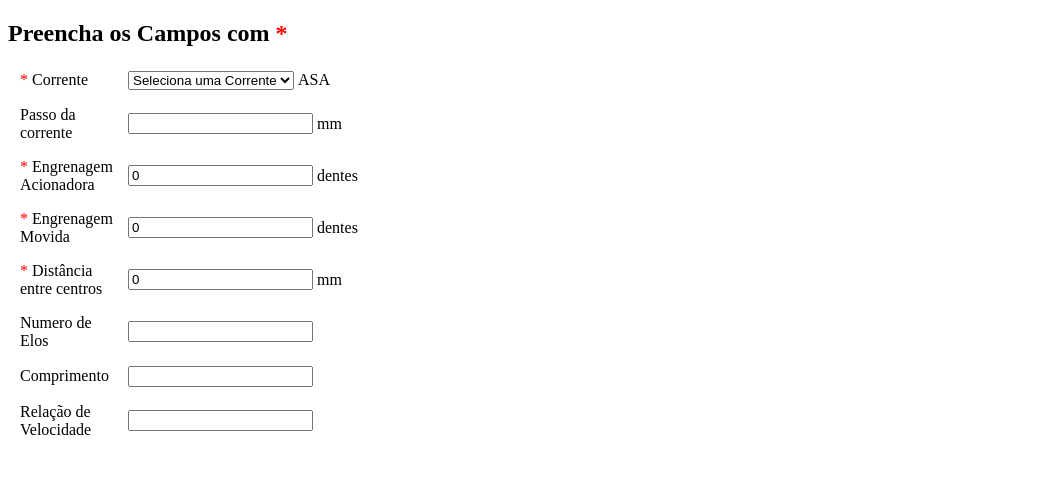
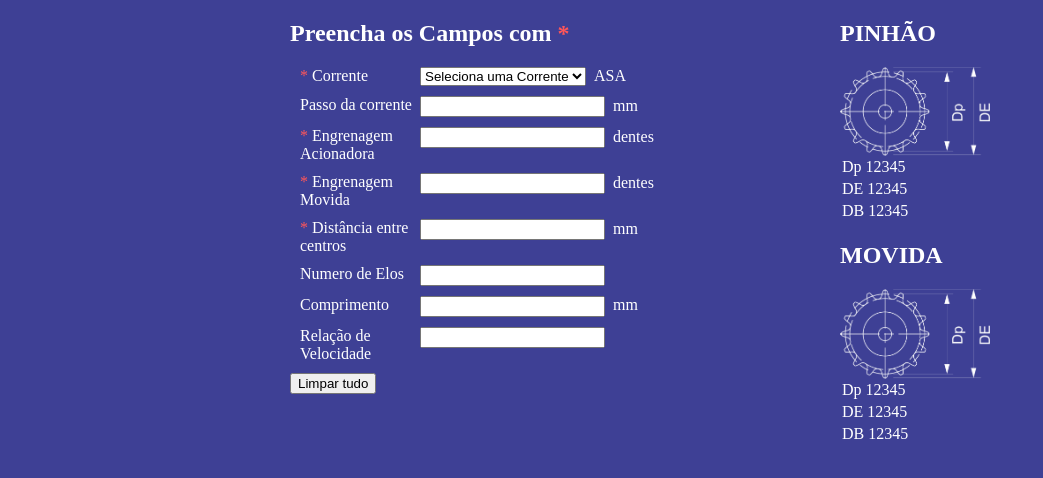
Before and after one commit to PedroOberto/-Calculadora-de-roda-dentada-e-comprimento-da-corrente, a plain HTML site: page index.html in a window 1280 px wide. Shown: the whole page, without its empty margins (0-1043 px from the left). Drawn offline with Linux system fonts and the light colour scheme.

Commit message:
Adição de Imagem do Pinhao e Movida

```diff
--- a/css/style.css
+++ b/css/style.css
@@ -1,17 +1,57 @@
-label {
-  /* display: block; */
-  width: 100px;
+body {
+  background: #3e4095;
+  color: #fff;
+  display: flex;
+  width: 300px;
+  margin: 0 auto;
+  justify-content: space-between;
+  flex-direction: column;
 }
-label,
-input,
-select {
-  margin: 4px;
+@media screen and (min-width: 699px) {
+  body {
+    width: 700px;
+    flex-direction: row;
+  }
 }
+
 .required {
-  color: red;
+  color: #ff5659;
 }
 form div {
   display: flex;
   align-items: center;
-  margin: 8px;
+  margin: 8px 0;
 }
+input,
+select {
+  margin-right: 8px;
+}
+img {
+  width: 150px;
+}
+.pinhao,
+.movida {
+  display: flex;
+  flex-direction: column;
+}
+.pinhao span,
+.movida span {
+  margin: 2px;
+}
+.inputs {
+  display: flex;
+  flex-direction: column;
+  align-items: flex-start;
+}
+@media screen and (min-width: 699px) {
+  .inputs {
+    flex-direction: row;
+    margin: 10px;
+  }
+  label {
+    width: 120px;
+  }
+  form div {
+    margin: 0;
+  }
+}
--- a/index.html
+++ b/index.html
@@ -6,9 +6,7 @@
 	<title>Calculadoras de distância do centro da roda dentada e comprimento da corrente</title>
 	<meta name="viewport" content="width=device-width,initial-scale=1">
 	<link type="text/css" rel="stylesheet" charset="UTF-8" href="css/style.css">
-</head>
 
-<body>
 	<script language="JavaScript" type="text/javascript">
 
 		function AdicionaCorrente() {
@@ -28,19 +26,31 @@
 				document.getElementById("errorCentroAcentro").innerText = "";
 			} else {
 				document.getElementById("errorCentroAcentro").innerText = " " + " Por favor adicione uma distancia maior que 40 x o passo";
-				console.log("menor que 40 x 0 passo");
 				dataform.comprimentoTotal.value = "";
 				dataform.nElos.value = "";
 			}
 			let rVelocidade = parseFloat(eng2) / parseFloat(eng1);
-			dataform.rVelocidade.value = rVelocidade;
+			dataform.rVelocidade.value = parseFloat(rVelocidade.toFixed(2));
+		}
+		function limparTudo() {
+			document.getElementById("corrente").selectedIndex = 0;
+			document.getElementById("passo").value = "";
+			document.getElementById("centroAcentro").value = "";
+			document.getElementById("eng1").value = "";
+			document.getElementById("eng2").value = "";
+			calcular(this.form, form.passo.value, form.eng1.value, form.eng2.value, form.centroAcentro.value);
 		}
 
 	</script>
+</head>
+
+<body>
+	<div>
 		<form name="form">
 			<h2>Preencha os Campos com <span class="required">* </span></h2>
+			<div class="inputs">
+				<label><span class="required">* </span>Corrente</label>
 				<div>
-			<label><span class="required">* </span>Corrente</label>
 					<select name="corrente" id="corrente"
 						onchange="AdicionaCorrente(), calcular(this.form,form.passo.value,form.eng1.value,form.eng2.value, form.centroAcentro.value)">
 						<option>Seleciona uma Corrente</option>
@@ -59,53 +69,83 @@
 					</select>
 					<span>ASA</span>
 				</div>
+			</div>
 
+			<div class="inputs">
+				<label>Passo da corrente</label>
 				<div>
-			<label>Passo da corrente</label>
-			<input type="text" name="passo">
+					<input type="text" id="passo" name="passo">
+					<span>mm</span>
+				</div>
+			</div>
+
+			<div class="inputs">
+				<label><span class="required">* </span>Engrenagem Acionadora</label>
+				<div>
+					<input type="text" id="eng1" name="eng1" value=""
+					onKeyUp="calcular(this.form,form.passo.value,form.eng1.value,form.eng2.value, form.centroAcentro.value)">
+				<span>dentes</span>
+				</div>
+			</div>
+
+			<div class="inputs">
+				<label><span class="required">* </span>Engrenagem Movida</label>
+				<div>
+					<input type="text" id="eng2" name="eng2" value=""
+					onKeyUp="calcular(this.form,form.passo.value,form.eng1.value,form.eng2.value, form.centroAcentro.value)">
+				<span>dentes</span>
+				</div>
+			</div>
+
+			<div class="inputs">
+				<label><span class="required">* </span> Distância entre centros</label>
+				<div>
+					<input type="text" id="centroAcentro" name="centroAcentro" value=""
+					onKeyUp="calcular(this.form,form.passo.value,form.eng1.value,form.eng2.value, form.centroAcentro.value)">
+				<span>mm</span>
+				</div>
+			</div>
+			<!-- <input type="button" value="CALCULAR"
+				onclick="calcular(this.form,form.passo.value,form.eng1.value,form.eng2.value, form.centroAcentro.value)"> -->
+
+			<div class="inputs">
+				<label>Numero de Elos</label>
+				<input id="nElos" name="nElos">
+			</div>
+
+			<div class="inputs">
+				<label>Comprimento</label>
+				<input name="comprimentoTotal">
 				<span>mm</span>
 			</div>
 
-		<div>
-			<label><span class="required">* </span>Engrenagem Acionadora</label>
-			<input type="text" name="eng1" value="0"
-				onKeyUp="calcular(this.form,form.passo.value,form.eng1.value,form.eng2.value, form.centroAcentro.value)">
-			<span>dentes</span>
-		</div>
-
-		<div>
-			<label><span class="required">* </span>Engrenagem Movida</label>
-			<input type="text" name="eng2" value="0"
-				onKeyUp="calcular(this.form,form.passo.value,form.eng1.value,form.eng2.value, form.centroAcentro.value)">
-			<span>dentes</span>
-		</div>
-
-		<div>
-			<label><span class="required">* </span> Distância entre centros</label>
-			<input type="text" name="centroAcentro" value="0"
-				onKeyUp="calcular(this.form,form.passo.value,form.eng1.value,form.eng2.value, form.centroAcentro.value)">
-			<span>mm</span><span id="errorCentroAcentro" class="required"></span>
-		</div>
-		<span id="error"></span>
-		<!-- <input type="button" value="CALCULAR"
-			onclick="calcular(this.form,form.passo.value,form.eng1.value,form.eng2.value, form.centroAcentro.value)"> -->
-
-		<div>
-			<label>Numero de Elos</label>
-			<input name="nElos">
-		</div>
-
-		<div>
-			<label>Comprimento</label>
-			<input name="comprimentoTotal">
-		</div>
-
-		<div>
+			<div class="inputs">
 				<label>Relação de Velocidade</label>
 				<input name="rVelocidade">
 			</div>
+		</form>
+		<button onclick="limparTudo()">Limpar tudo</button>
+		<br>
+		<span id="errorCentroAcentro" class="required"></span>
+	</div>
+	<div class="img-engrenagem">
+		<div class="pinhao">
+			<h2>PINHÃO</h2>
+			<img src="./MODELO.png" alt="" srcset="">
+			<span>Dp 12345</span>
+			<span>DE 12345</span>
+			<span>DB 12345</span>
+		</div>
+		<div class="movida">
+			<h2>MOVIDA</h2>
+			<img src="./MODELO.png" alt="" srcset="">
+			<span>Dp 12345</span>
+			<span>DE 12345</span>
+			<span>DB 12345</span>
+		</div>
 
-	</form>
+	</div>
+
 </body>
 
 </html>
```
Also changed, not shown: MODELO.png (added). Lines whose indentation alone changed are shown as unchanged.
